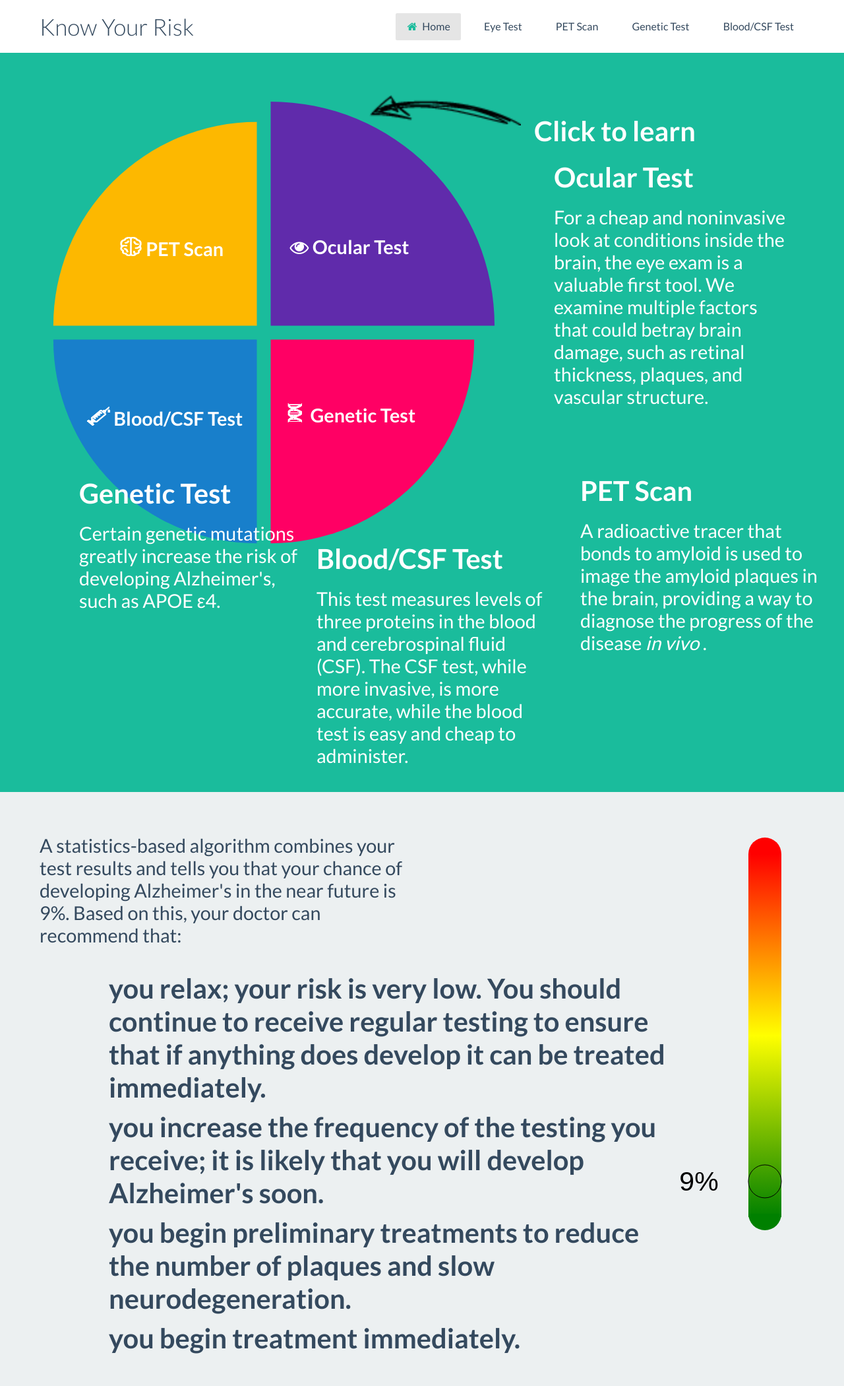
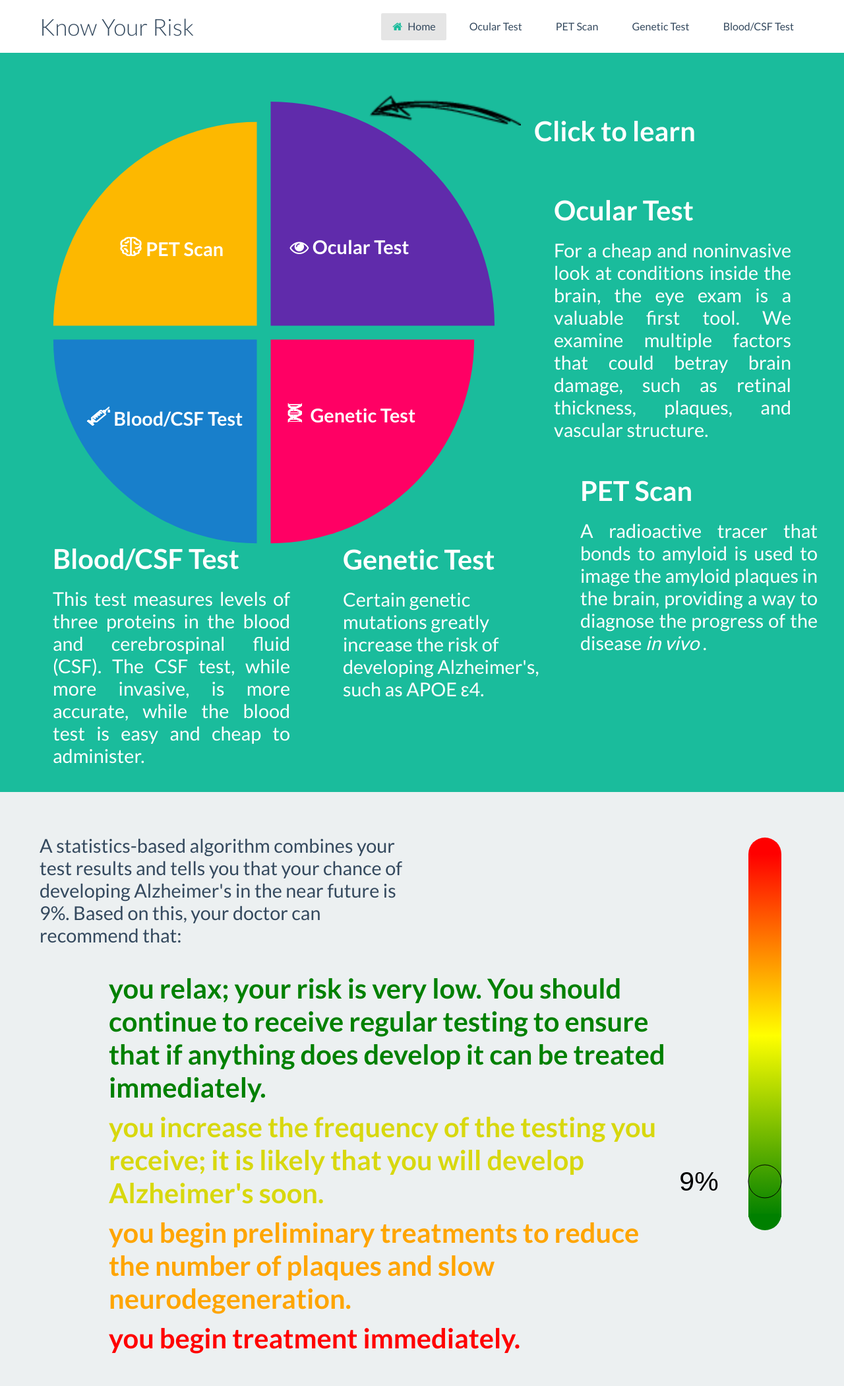
Before and after one commit to JJW5432/alzheimers.github.io, a Jekyll site: the page built from index.html, in a window 1280 px wide. Shown: the whole page at 66% size. Built offline with Jekyll 4.4.1, drawn with Linux system fonts in a browser that asks for light colours.

Commit message:
final printing changes

```diff
--- a/_layouts/default.html
+++ b/_layouts/default.html
@@ -48,7 +48,7 @@
           <!-- /Tests -->
           <!-- /%a#results{href: "{{ site.baseurl }}/algorithm", class: "{% if {{page.title}} == 'Algorithm' %}active{% endif %}"} -->
           <!-- /Algorithm -->
-          <a class="{% if {{page.title}} == 'Eye' %}active{% endif %}" href='{{ site.baseurl }}/eye' id='eye-nav'>Eye Test</a>
+          <a class="{% if {{page.title}} == 'Eye' %}active{% endif %}" href='{{ site.baseurl }}/eye' id='eye-nav'>Ocular Test</a>
           <a class="{% if {{page.title}} == 'Pet' %}active{% endif %}" href='{{ site.baseurl }}/pet' id='pet-nav'>PET Scan</a>
           <a class="{% if {{page.title}} == 'Genes' %}active{% endif %}" href='{{ site.baseurl }}/genes' id='genes-nav'>Genetic Test</a>
           <a class="{% if {{page.title}} == 'Blood' %}active{% endif %}" href='{{ site.baseurl }}/blood' id='blood-nav'>Blood/CSF Test</a>
--- a/assets/stylesheets/home.css
+++ b/assets/stylesheets/home.css
@@ -51,17 +51,20 @@
 
 #eye {
 	border-color: red;
+	position: relative;
+	top:50px;
 }
 
 #genes {
 	position: relative;
-	right: 720px;
-	bottom:510px;
+	right: 320px;
+	bottom:410px;
+	width:300px;
 }
 
 #blood {
 	position: relative;
-	right:360px;
+	right:760px;
 	bottom:70px;
 }
 
--- a/eye/index.html
+++ b/eye/index.html
@@ -6,7 +6,7 @@ title: Eye
 <section class='color white padding' id='eye'>
   <div class='row padding'>
     <div class='column_12'>
-      <h1 class='text bold align center'>Eye Test</h1>
+      <h1 class='text bold align center'>Ocular Test</h1>
     </div>
   </div>
   <div class='row'>
--- a/index.html
+++ b/index.html
@@ -55,12 +55,12 @@ title: Home
       <div id='eye'>
         <h1 class='align left text bold'>Ocular Test</h1>
         <br>
-        <h3 class='text normal align left'>For a cheap and noninvasive look at conditions inside the brain, the eye exam is a valuable first tool. We examine multiple factors that could betray brain damage, such as retinal thickness, plaques, and vascular structure.</h3>
+        <h3 class='text normal align justify'>For a cheap and noninvasive look at conditions inside the brain, the eye exam is a valuable first tool. We examine multiple factors that could betray brain damage, such as retinal thickness, plaques, and vascular structure.</h3>
       </div>
       <div id='pet'>
         <h1 class='align left text bold'>PET Scan</h1>
         <br>
-        <h3 class='text normal align left'>
+        <h3 class='text normal align justify'>
           A radioactive tracer that bonds to amyloid is used to image the amyloid plaques in the brain, providing a way to diagnose the progress of the disease
           <i>in vivo</i>
           .
@@ -69,7 +69,7 @@ title: Home
       <div id='blood'>
         <h1 class='align left text bold'>Blood/CSF Test</h1>
         <br>
-        <h3 class='text normal align left'>This test measures levels of three proteins in the blood and cerebrospinal fluid (CSF). The CSF test, while more invasive, is more accurate, while the blood test is easy and cheap to administer.</h3>
+        <h3 class='text normal align justify'>This test measures levels of three proteins in the blood and cerebrospinal fluid (CSF). The CSF test, while more invasive, is more accurate, while the blood test is easy and cheap to administer.</h3>
       </div>
       <div id='genes'>
         <h1 class='align left text bold'>Genetic Test</h1>
@@ -91,10 +91,10 @@ title: Home
   </div>
   <div class='row' id='reccomendation_container'>
     <div class='column_9'>
-      <h1 class='first text bold column_4' id='reccomendation'>you relax; your risk is very low. You should continue to receive regular testing to ensure that if anything does develop it can be treated immediately.</h1>
-      <h1 class='text bold column_4' id='reccomendation'>you increase the frequency of the testing you receive; it is likely that you will develop Alzheimer's soon.</h1>
-      <h1 class='text bold column_4' id='reccomendation'>you begin preliminary treatments to reduce the number of plaques and slow neurodegeneration.</h1>
-      <h1 class='text bold column_4' id='reccomendation'>you begin treatment immediately.</h1>
+      <h1 class='first text bold column_4' id='reccomendation' style='color:green'>you relax; your risk is very low. You should continue to receive regular testing to ensure that if anything does develop it can be treated immediately.</h1>
+      <h1 class='text bold column_4' id='reccomendation' style='color:rgb(216, 216, 14)'>you increase the frequency of the testing you receive; it is likely that you will develop Alzheimer's soon.</h1>
+      <h1 class='text bold column_4' id='reccomendation' style='color:orange'>you begin preliminary treatments to reduce the number of plaques and slow neurodegeneration.</h1>
+      <h1 class='text bold column_4' id='reccomendation' style='color:red'>you begin treatment immediately.</h1>
     </div>
   </div>
 </section>
```
Also changed, not shown: 3 other files.
